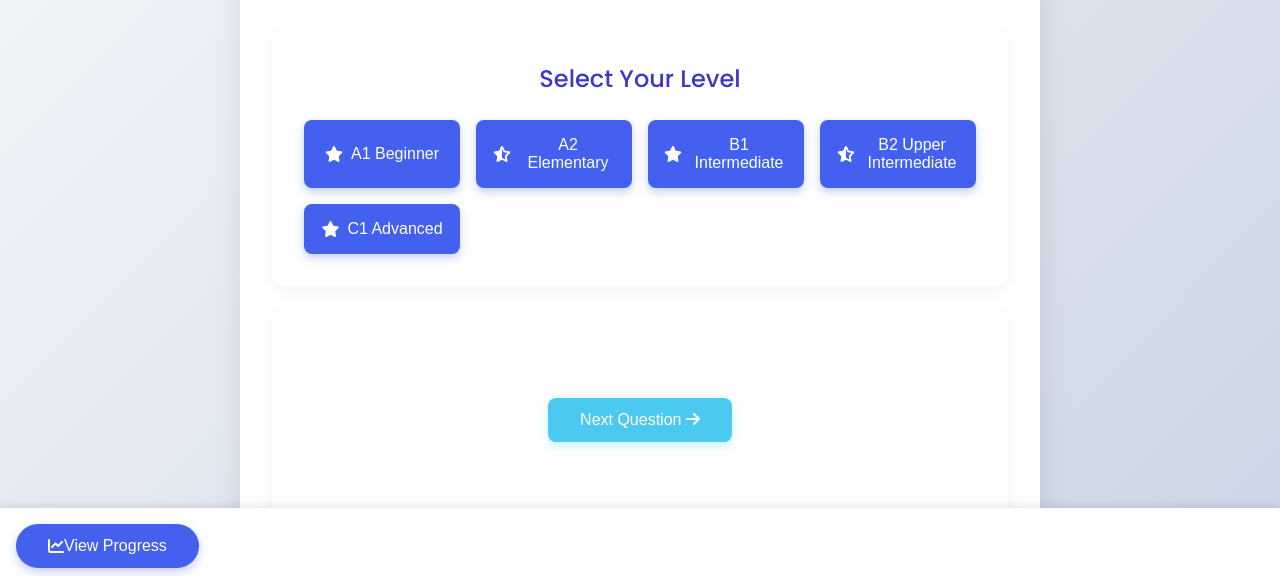
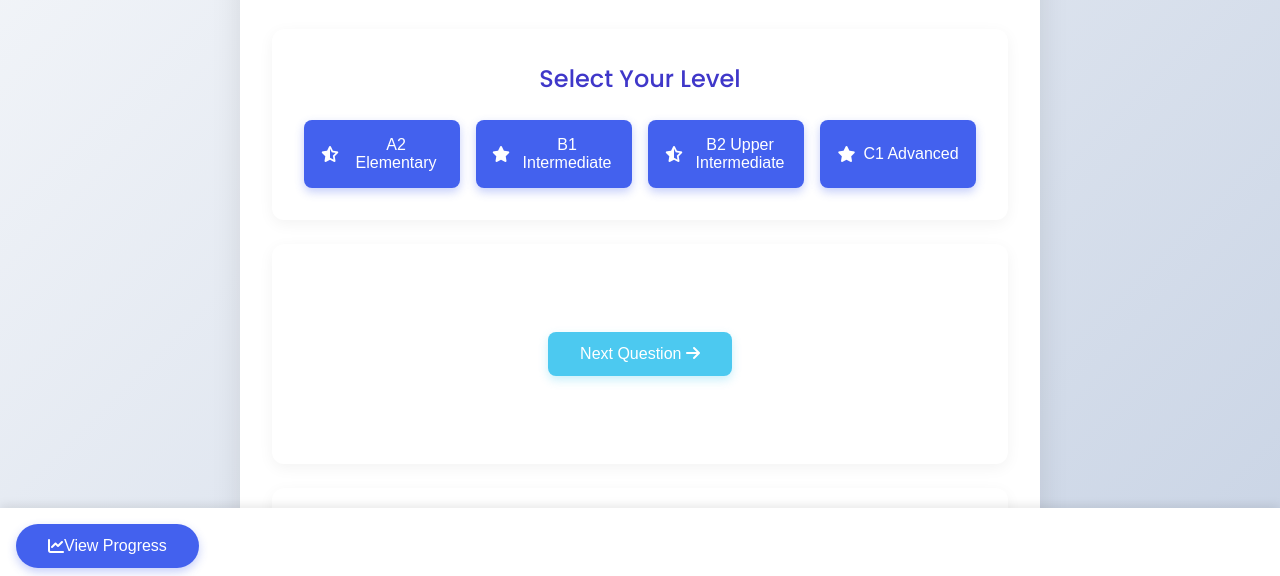
Before and after one commit to kubi2811/FrenchVocabQuiz, a plain HTML site: page index.html in a window 1280 px wide. Shown: the part 216-792 px from the top of the page. Drawn offline with Linux system fonts and the light colour scheme.

Commit message:
Update index.html

```diff
--- a/index.html
+++ b/index.html
@@ -395,7 +395,6 @@
             <section id="level-selection" class="active">
                 <h2>Select Your Level</h2>
                 <div class="level-options">
-                    <button data-level="A1"><i class="fas fa-star"></i> A1 Beginner</button>
                     <button data-level="A2"><i class="fas fa-star-half-alt"></i> A2 Elementary</button>
                     <button data-level="B1"><i class="fas fa-star"></i> B1 Intermediate</button>
                     <button data-level="B2"><i class="fas fa-star-half-alt"></i> B2 Upper Intermediate</button>
```
